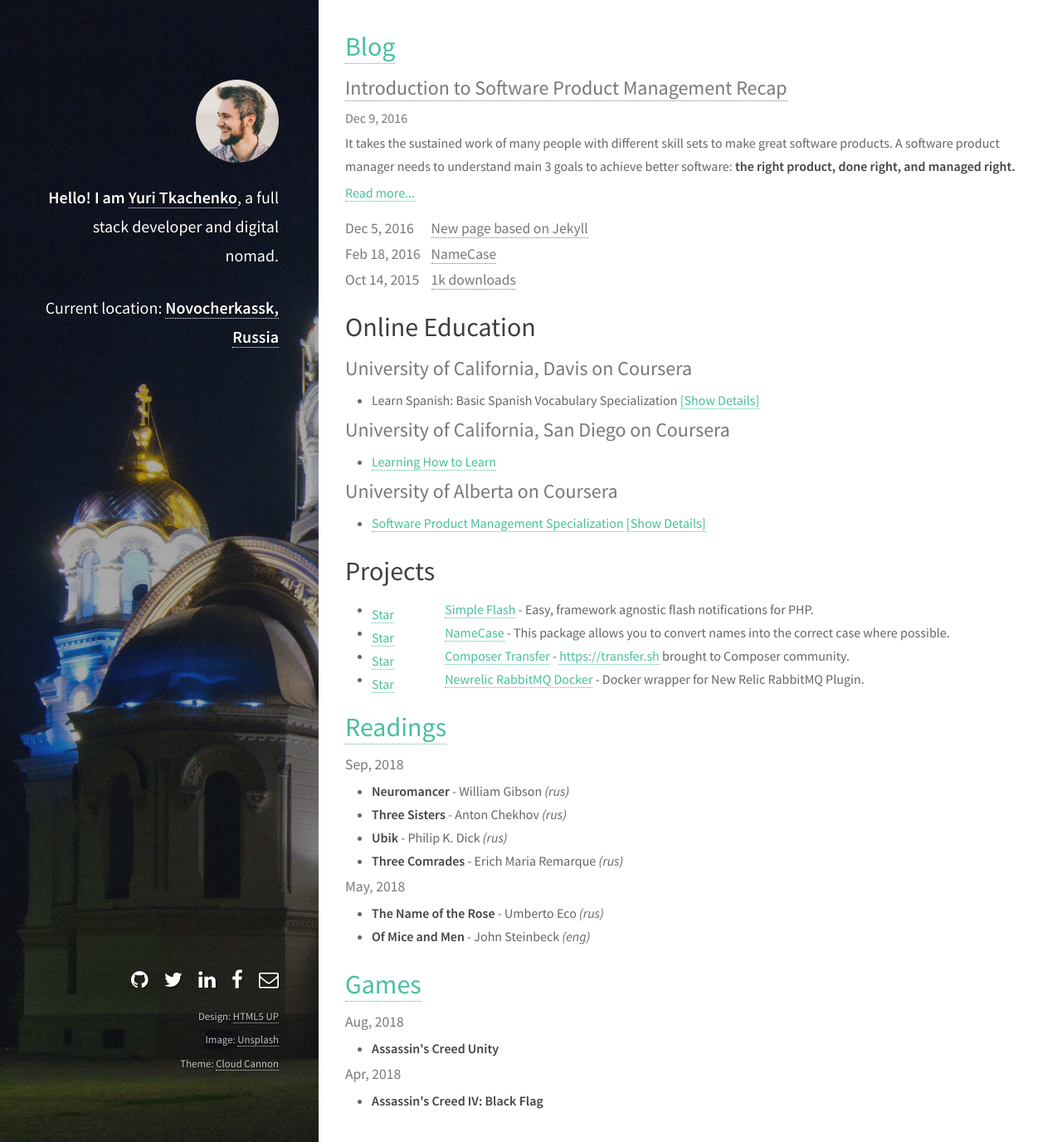
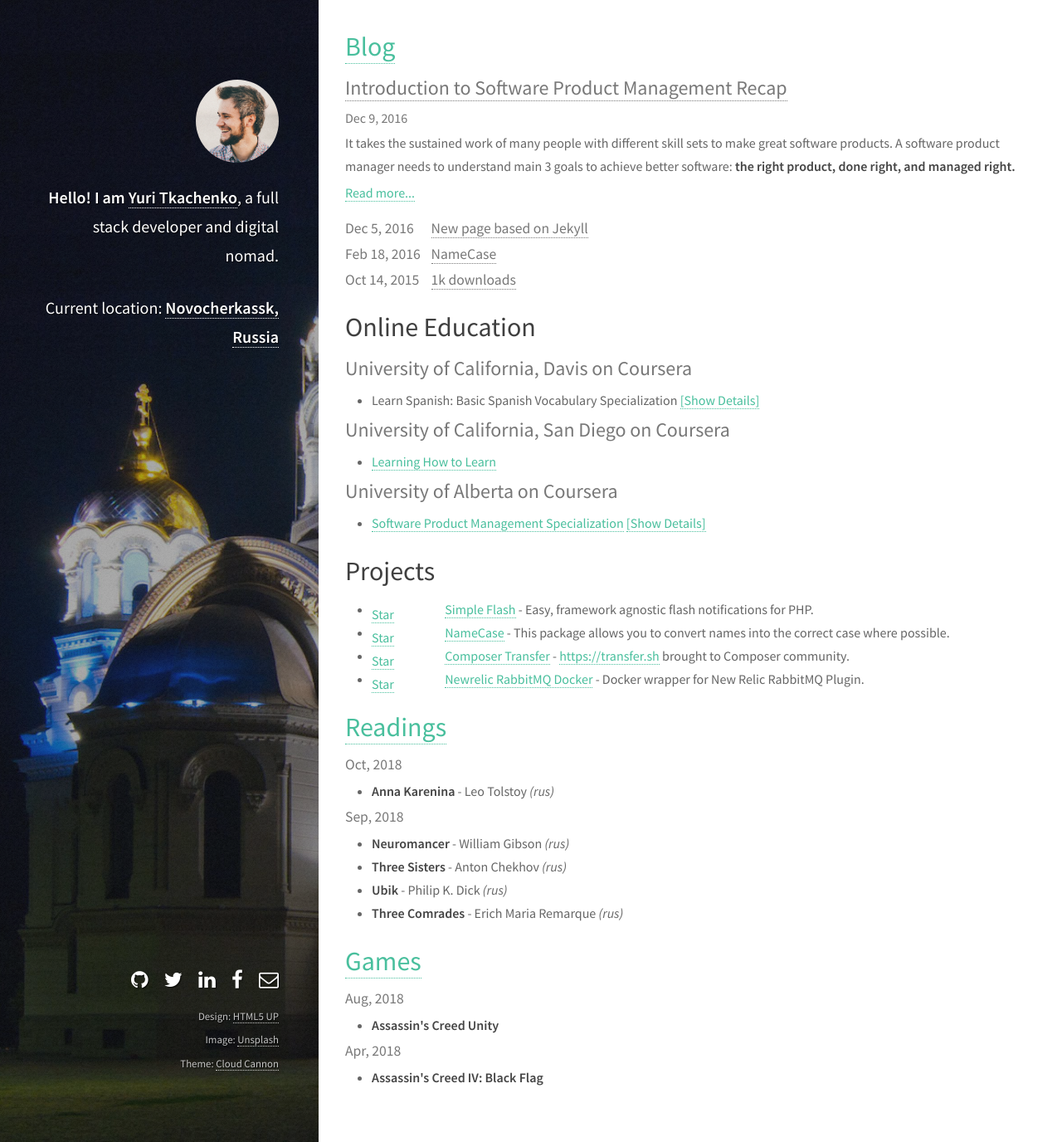
Before and after one commit to tamtamchik/tamtamchik.github.io, a Jekyll site: the page built from index.html, in a window 1280 px wide and 1376 px high. Shown: the whole window at 83% size. Built offline with Jekyll 4.4.1, drawn with Linux system fonts in a browser that asks for light colours.

Commit message:
Add Anna Karenina

```diff
--- a/_data/books.yml
+++ b/_data/books.yml
@@ -1,3 +1,9 @@
+- date: 2018-10-01
+  books:
+    - title: Anna Karenina
+      author: Leo Tolstoy
+      lang: rus
+
 - date: 2018-09-01
   books:
     - title: Neuromancer
```
